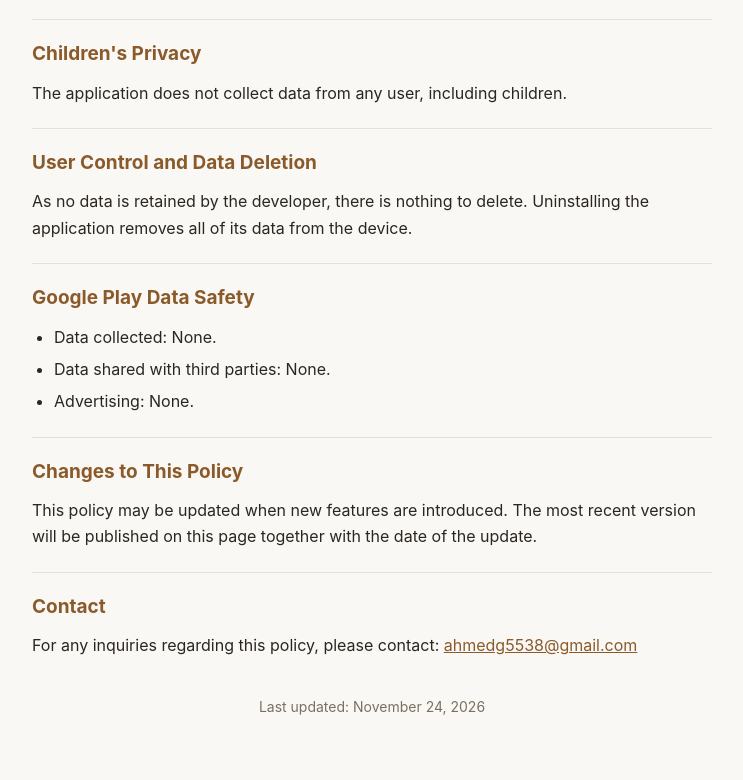
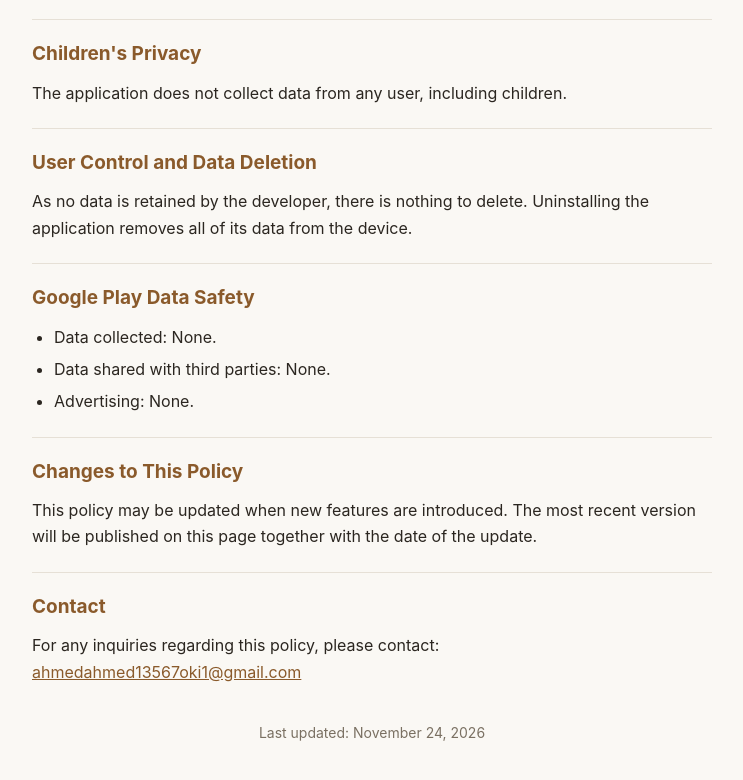
Before and after one commit to ahmedahmed13567oki1-wq/Chess-game, a plain HTML site: page index.html in a window 1280 px wide. Shown: the part 971-1751 px from the top of the page, without its empty margins (268-1011 px from the left). Before the commit the page ends 1729 px from the top, so only its background shows below. Drawn offline with Linux system fonts and the light colour scheme.

Commit message:
Update index.html

```diff
--- a/index.html
+++ b/index.html
@@ -200,7 +200,7 @@
     <h2>Contact</h2>
     <p>
       For any inquiries regarding this policy, please contact:
-      <a href="mailto:ahmedg5538@gmail.com">ahmedg5538@gmail.com</a>
+      <a href="mailto:ahmedahmed13567oki1@gmail.com">ahmedahmed13567oki1@gmail.com</a>
     </p>
   </section>
 
```
